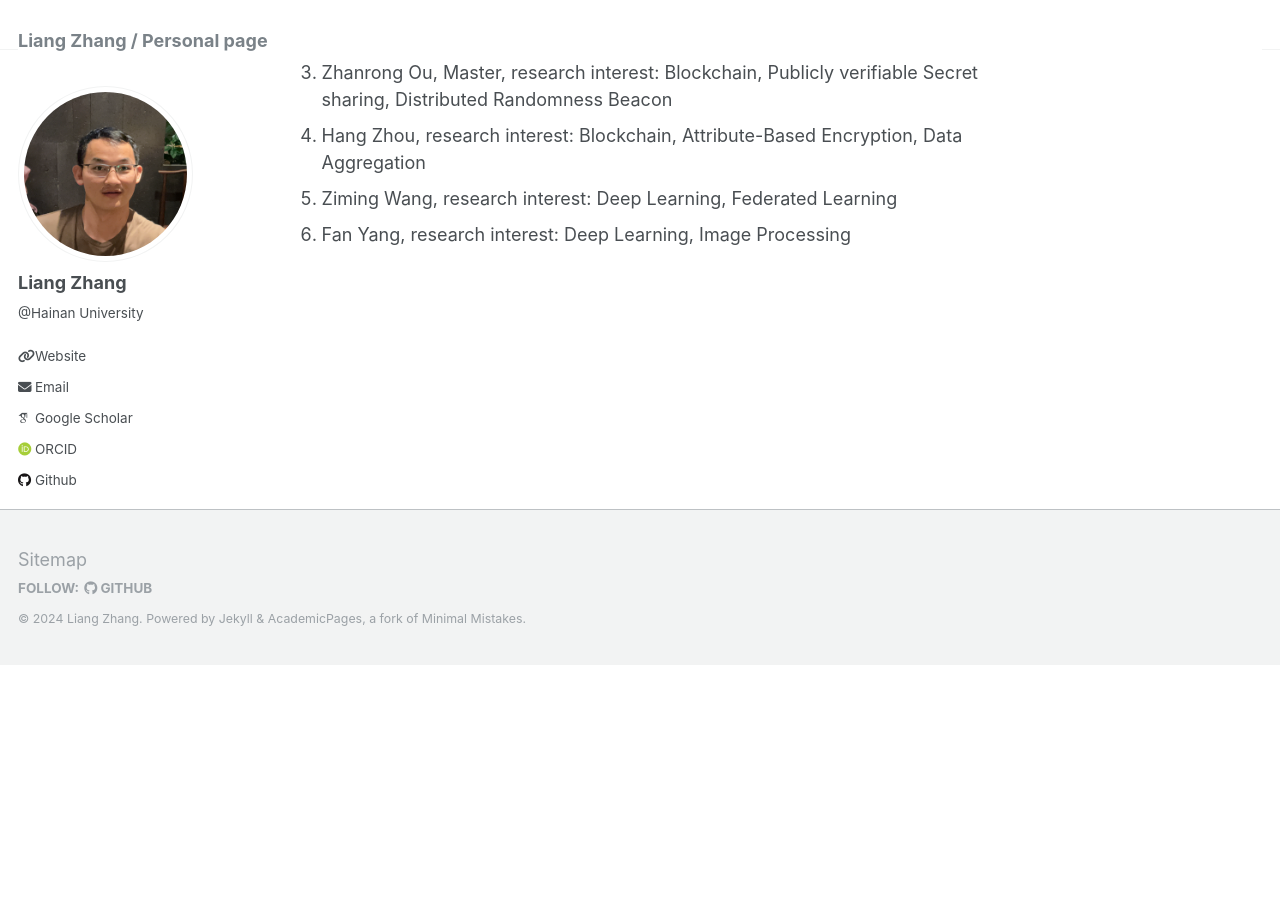
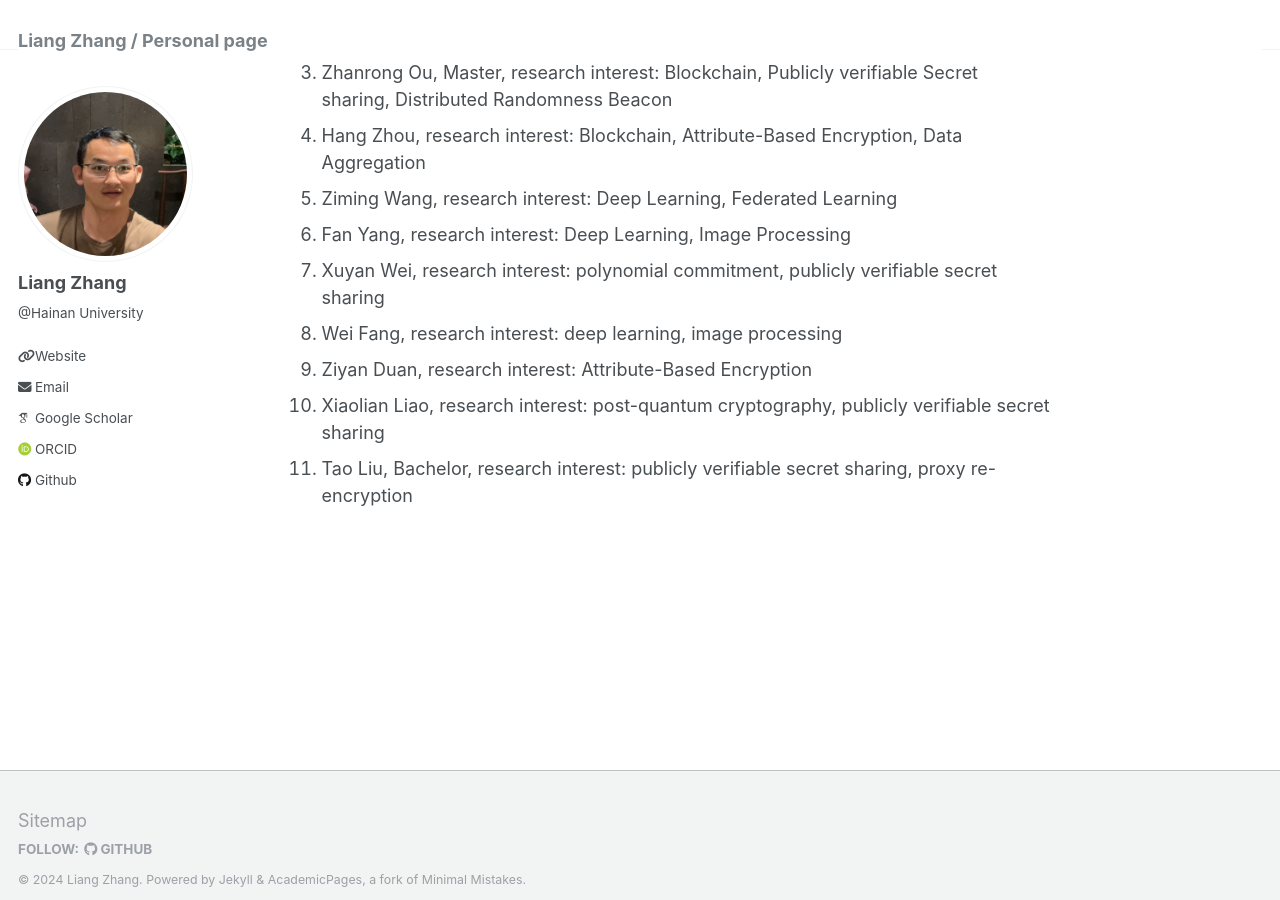
Before and after one commit to scottocs/scottocs.github.io, a Jekyll site: the page built from _pages/about.md, in a window 1280 px wide and 900 px high, scrolled down 2822 px. Built offline with Jekyll 4.4.1, drawn with Linux system fonts in a browser that asks for light colours; some web fonts are replaced; before the commit the page ends 3487 px from its top, so only the background shows below that.

Commit message:
update students

```diff
--- a/_pages/about.md
+++ b/_pages/about.md
@@ -77,3 +77,8 @@ Undergraduate Students
 1. Hang Zhou, research interest: Blockchain, Attribute-Based Encryption, Data Aggregation
 1. Ziming Wang, research interest: Deep Learning, Federated Learning
 1. Fan Yang, research interest: Deep Learning, Image Processing
+1. Xuyan Wei, research interest: polynomial commitment, publicly verifiable secret sharing
+1. Wei Fang, research interest: deep learning, image processing
+1. Ziyan Duan, research interest: Attribute-Based Encryption
+1. Xiaolian Liao, research interest: post-quantum cryptography, publicly verifiable secret sharing
+1. Tao Liu, Bachelor, research interest: publicly verifiable secret sharing, proxy re-encryption
```
